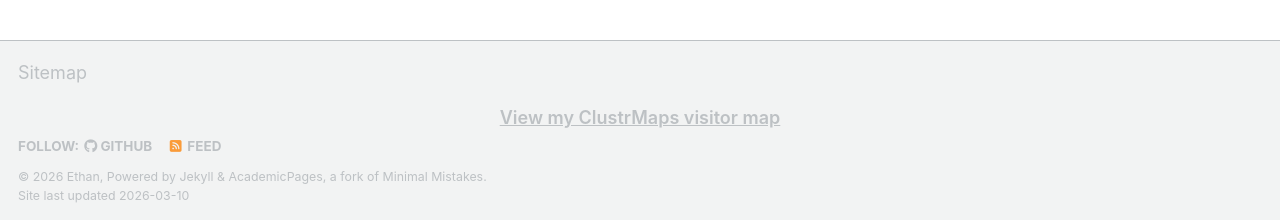
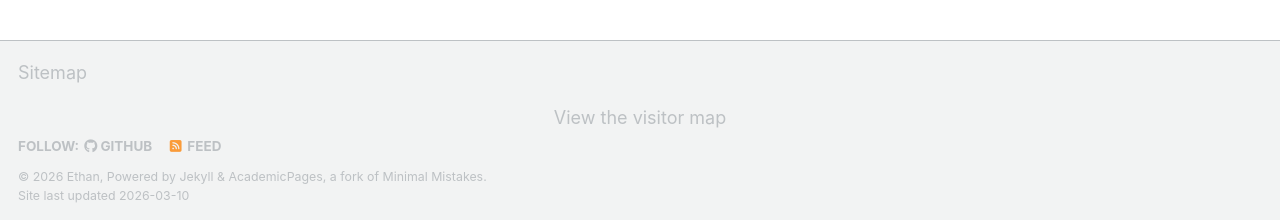
Before and after one commit to horizon0320/horizon0320.github.io, a Jekyll site: the page built from index.md, in a window 1280 px wide and 1204 px high. Shown: the part 981-1201 px from the top of the window. Built offline with Jekyll 4.4.1, drawn with Linux system fonts in a browser that asks for light colours; a script that is not in the unit is left out.

Commit message:
Refine ClustrMaps fallback configuration
Co-authored-by: horizon0320 <177723158+horizon0320@users.noreply.github.com>

```diff
--- a/_config.yml
+++ b/_config.yml
@@ -148,8 +148,9 @@ analytics:
 
 # ClustrMaps visitor globe
 clustrmaps_id            :           # Optional: paste the `d=` site ID to use the built-in ClustrMaps script
-clustrmaps_embed         :           # Optional: paste the full ClustrMaps embed code (<script>...</script> or <a><img></a>)
-clustrmaps_map_url       : "https://www.clustrmaps.com/map/Horizon0320.github.io"
+clustrmaps_script_src    :           # Optional: paste the ClustrMaps script src URL from the JavaScript embed snippet
+clustrmaps_image_src     :           # Optional: paste the ClustrMaps image src URL from the plain image embed snippet
+clustrmaps_map_url       :           # Optional: override the ClustrMaps map page URL used for the footer fallback link
 
 # Reading Files
 include:
--- a/_includes/footer/custom.html
+++ b/_includes/footer/custom.html
@@ -3,22 +3,54 @@
 <a href="/sitemap/">Sitemap</a>
 
 <!-- ClustrMaps visitor globe -->
-{% if site.clustrmaps_embed %}
+{% assign fallback_clustrmaps_map_url = site.clustrmaps_map_url %}
+{% if fallback_clustrmaps_map_url == nil or fallback_clustrmaps_map_url == '' %}
+  {% comment %}Extract the hostname from site.url, ignoring any scheme, path, or local dev port.{% endcomment %}
+  {% assign clustrmaps_site_source = site.url | default: '' %}
+  {% if clustrmaps_site_source contains '://' %}
+    {% assign clustrmaps_site_source = clustrmaps_site_source | split: '://' | last %}
+  {% endif %}
+  {% assign clustrmaps_site_host = clustrmaps_site_source | split: '/' | first | split: ':' | first %}
+  {% if clustrmaps_site_host == '' and site.repository %}
+    {% comment %}Fallback for standard GitHub Pages repositories like owner/owner.github.io.{% endcomment %}
+    {% assign clustrmaps_site_host = site.repository | split: '/' | first | append: '.github.io' %}
+  {% endif %}
+  {% if clustrmaps_site_host != '' %}
+    {% assign fallback_clustrmaps_map_url = 'https://www.clustrmaps.com/map/' | append: clustrmaps_site_host %}
+  {% endif %}
+{% endif %}
+
+{% if site.clustrmaps_script_src %}
 <div style="text-align:center; margin-top:1em;">
-  {{ site.clustrmaps_embed }}
+  <script type='text/javascript' id='clustrmaps' src='{{ site.clustrmaps_script_src | escape }}'></script>
+  {% if fallback_clustrmaps_map_url %}
+  <noscript>
+    <a href="{{ fallback_clustrmaps_map_url }}" target="_blank" rel="noopener noreferrer">View the visitor map</a>
+  </noscript>
+  {% endif %}
 </div>
 {% elsif site.clustrmaps_id %}
 <div style="text-align:center; margin-top:1em;">
   <script type='text/javascript' id='clustrmaps' src='https://cdn.clustrmaps.com/map_v2.js?cl=080808&w=300&t=tt&d={{ site.clustrmaps_id }}&co=ffffff&ct=808080&cmo=3acc3a&cmn=ff5353'></script>
-  {% if site.clustrmaps_map_url %}
+  {% if fallback_clustrmaps_map_url %}
   <noscript>
-    <a href="{{ site.clustrmaps_map_url }}" rel="noopener noreferrer">View my ClustrMaps visitor map</a>
+    <a href="{{ fallback_clustrmaps_map_url }}" target="_blank" rel="noopener noreferrer">View the visitor map</a>
   </noscript>
   {% endif %}
 </div>
-{% elsif site.clustrmaps_map_url %}
+{% elsif site.clustrmaps_image_src %}
 <div style="text-align:center; margin-top:1em;">
-  <a href="{{ site.clustrmaps_map_url }}" rel="noopener noreferrer" style="font-weight:600; text-decoration:underline;">View my ClustrMaps visitor map</a>
+  {% if fallback_clustrmaps_map_url %}
+  <a href="{{ fallback_clustrmaps_map_url }}" target="_blank" rel="noopener noreferrer">
+    <img src="{{ site.clustrmaps_image_src | escape }}" alt="ClustrMaps visitor map" loading="lazy">
+  </a>
+  {% else %}
+  <img src="{{ site.clustrmaps_image_src | escape }}" alt="ClustrMaps visitor map" loading="lazy">
+  {% endif %}
+</div>
+{% elsif fallback_clustrmaps_map_url %}
+<div style="text-align:center; margin-top:1em;">
+  <a href="{{ fallback_clustrmaps_map_url }}" target="_blank" rel="noopener noreferrer">View the visitor map</a>
 </div>
 {% endif %}
 
```
